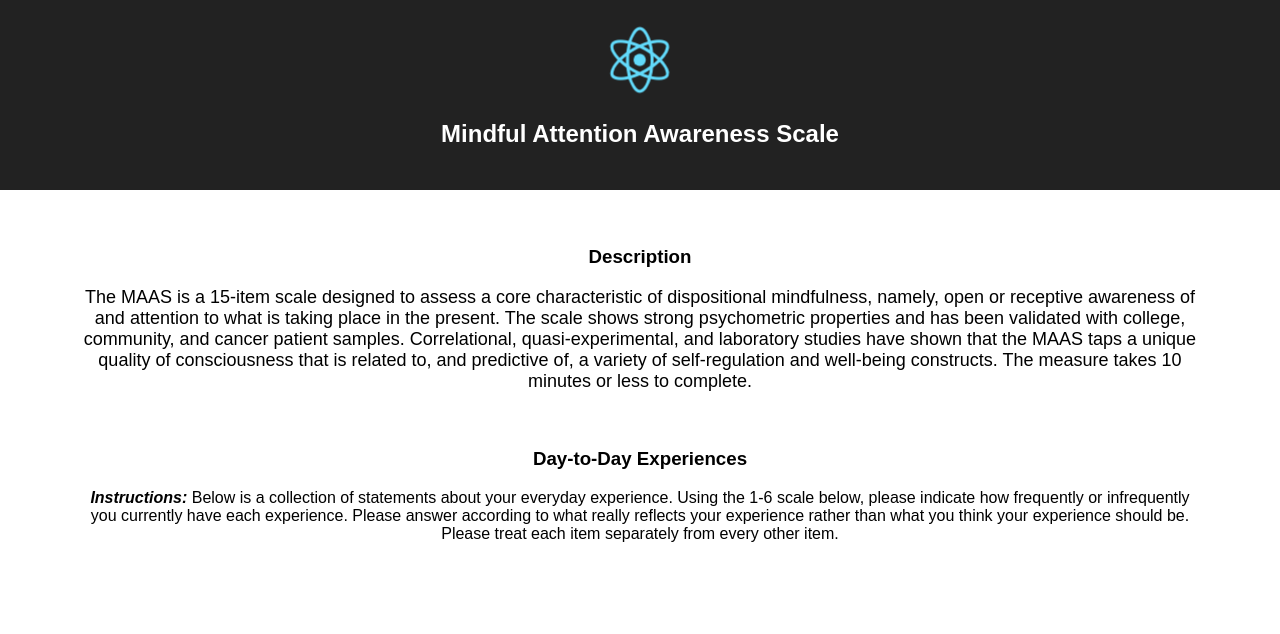
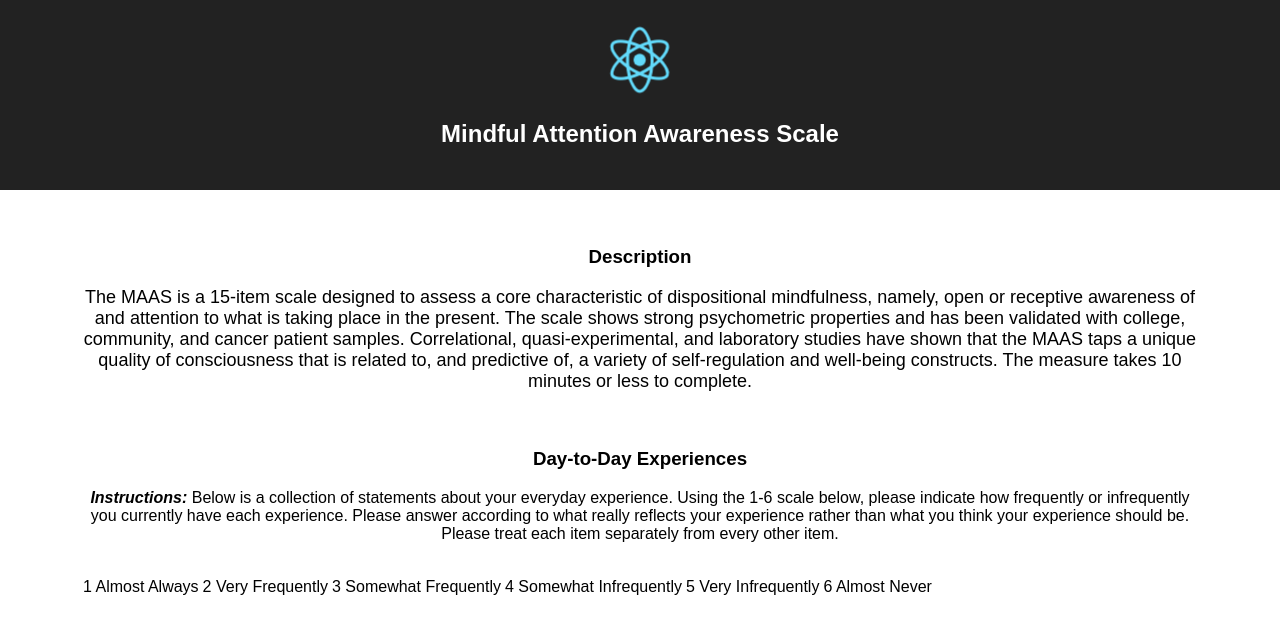
Before and after one commit to hikurangi/maas-survey, a React (Create React App) app: page / in a window 1280 px wide. Shown: the top 634 px of the page. Built offline with nearby package versions, Linux system fonts and the light colour scheme.

Commit message:
add table

```diff
--- a/src/App.js
+++ b/src/App.js
@@ -20,6 +20,16 @@ class App extends Component {
           <p>
             <strong><em>Instructions:</em></strong> Below is a collection of statements about your everyday experience. Using the 1-6 scale below, please indicate how frequently or infrequently you currently have each experience. Please answer according to what really reflects your experience rather than what you think your experience should be. Please treat each item separately from every other item.
           </p>
+          <table className="scale-table">
+            <tr>
+              <td>1 Almost Always</td>
+              <td>2 Very Frequently</td>
+              <td>3 Somewhat Frequently</td>
+              <td>4 Somewhat Infrequently</td>
+              <td>5 Very Infrequently</td>
+              <td>6 Almost Never</td>
+            </tr>
+          </table>
           <Survey/>
         </section>
       </div>
```
